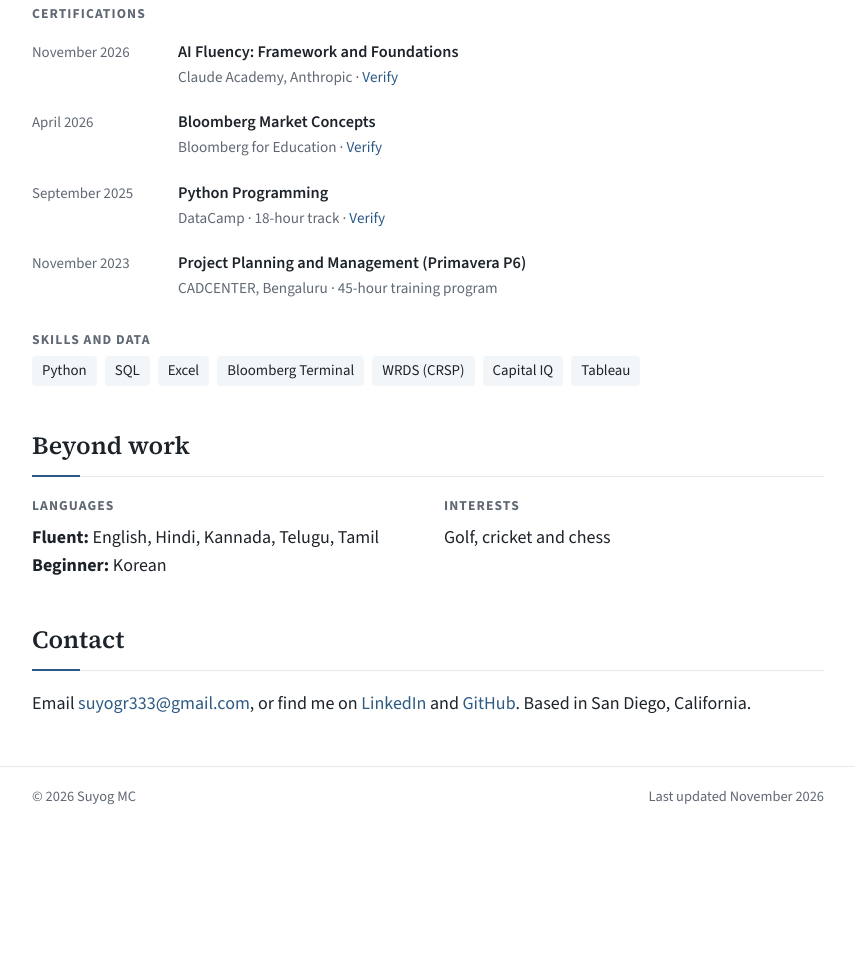
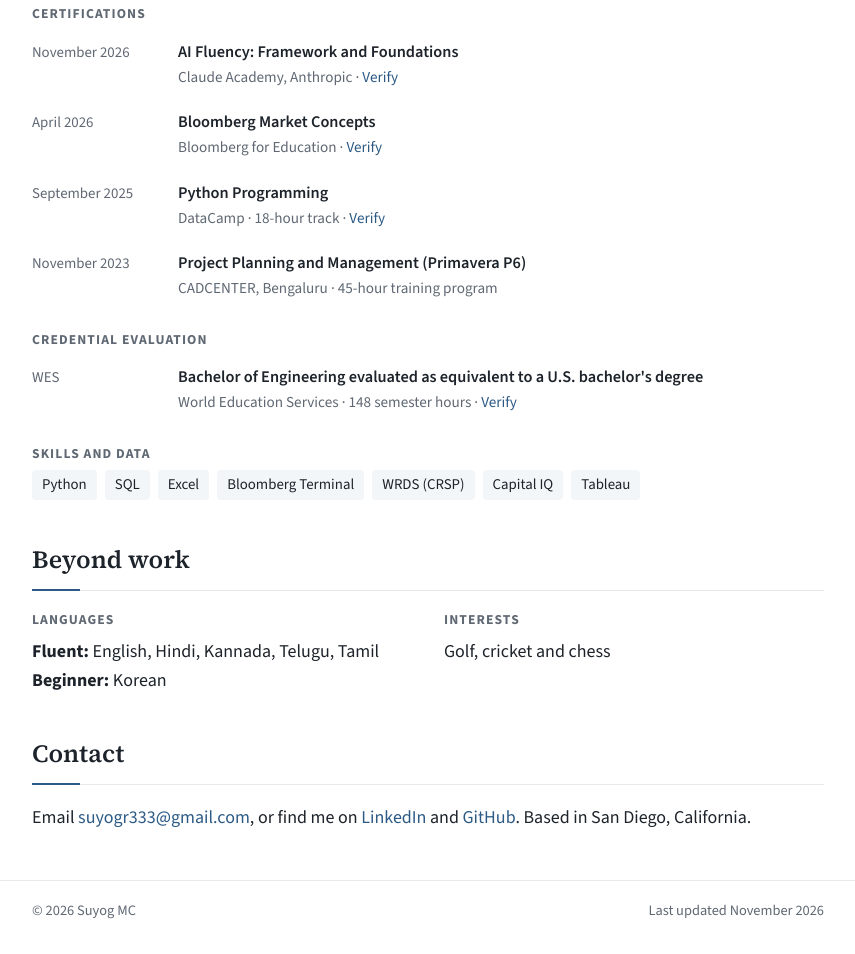
Before and after one commit to suyogmc333/suyogmc333.github.io, a plain HTML site: page index.html in a window 1280 px wide. Shown: the part 4078-5032 px from the top of the page, without its empty margins (212-1067 px from the left). Before the commit the page ends 4918 px from the top, so only its background shows below. Drawn offline with nearby package versions, Linux system fonts and the light colour scheme.

Commit message:
Add WES credential evaluation

```diff
--- a/index.html
+++ b/index.html
@@ -150,6 +150,9 @@
     <div class="cv-row"><span class="when">September 2025</span><div><h3>Python Programming</h3><p class="org">DataCamp · 18-hour track · <a href="https://www.datacamp.com/completed/statement-of-accomplishment/track/f2218a5eaa8f68269bfab9167956a35afdd7b692">Verify</a></p></div></div>
     <div class="cv-row"><span class="when">November 2023</span><div><h3>Project Planning and Management (Primavera P6)</h3><p class="org">CADCENTER, Bengaluru · 45-hour training program</p></div></div>
 
+    <h3 class="sub">Credential evaluation</h3>
+    <div class="cv-row"><span class="when">WES</span><div><h3>Bachelor of Engineering evaluated as equivalent to a U.S. bachelor's degree</h3><p class="org">World Education Services · 148 semester hours · <a href="https://badges.wes.org/Evidence?i=5ef2e7b6-7db2-4c1f-a391-4ad1450ddd0e&amp;type=us">Verify</a></p></div></div>
+
     <h3 class="sub">Skills and data</h3>
     <div class="skills"><span>Python</span><span>SQL</span><span>Excel</span><span>Bloomberg Terminal</span><span>WRDS (CRSP)</span><span>Capital IQ</span><span>Tableau</span></div>
   </section>
```
